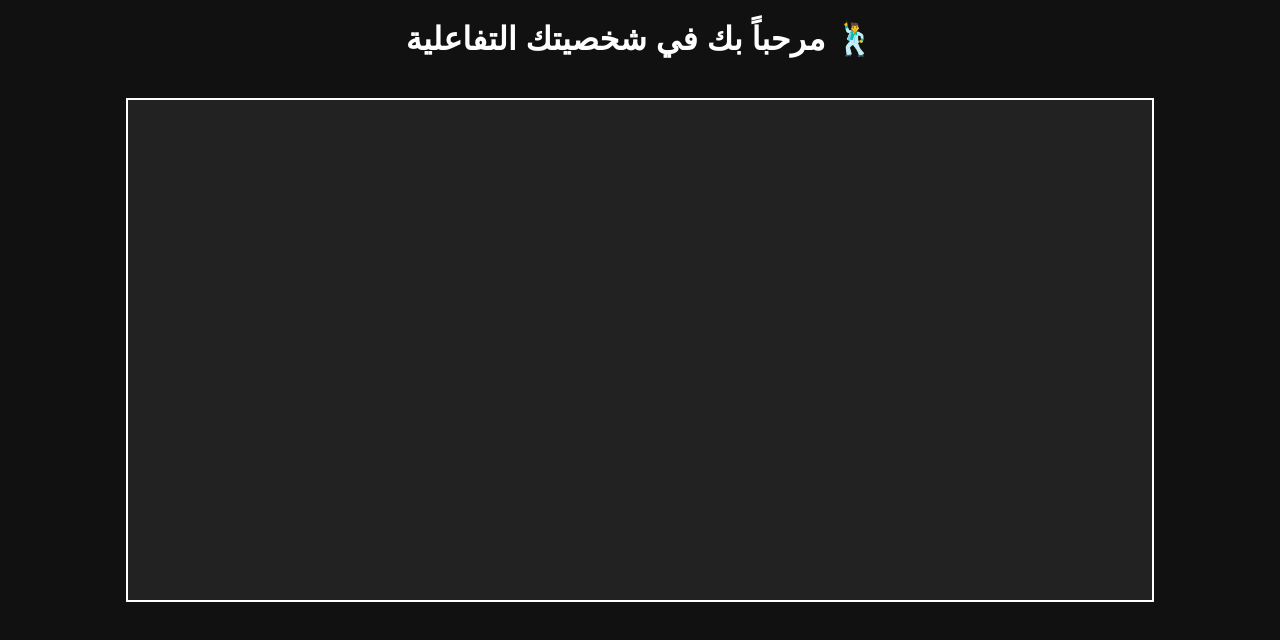
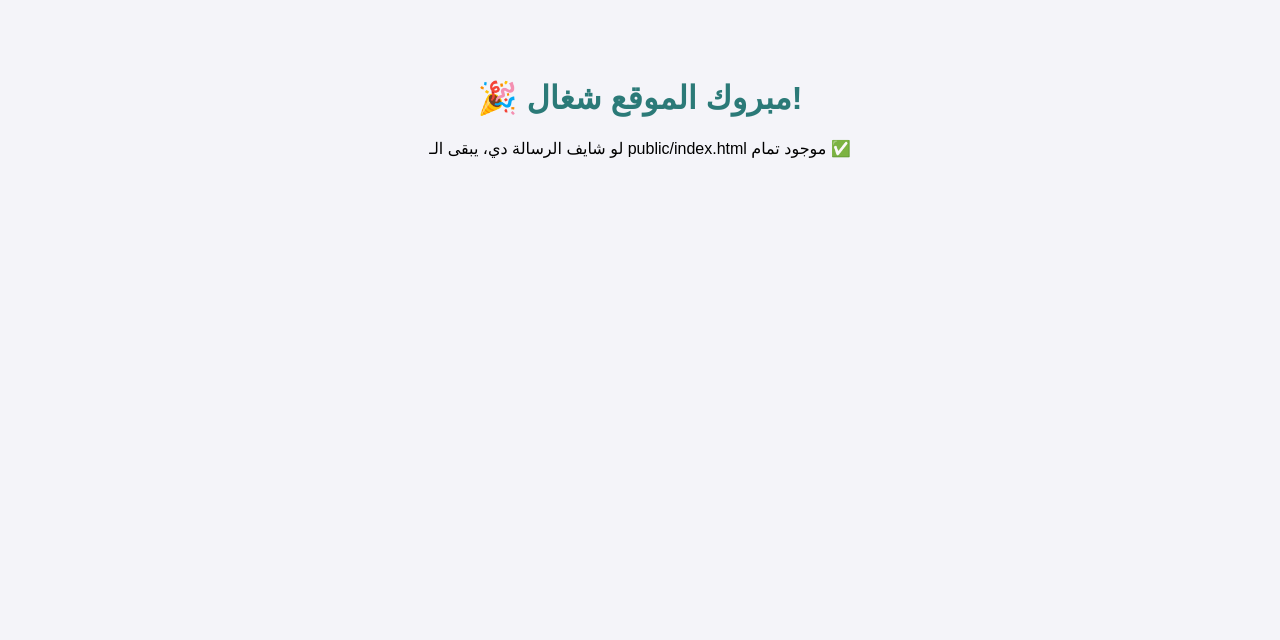
Before and after one commit to akmalfares/avatar--3d, a website: page index.html in a window 1280 px wide. Drawn offline with Linux system fonts and the light colour scheme.

Commit message:
Add files via upload
add folder public

```diff
--- a/app.js
+++ b/app.js
@@ -1,4 +1,3 @@
-// كود بسيط كبداية
-console.log("🎉 Avatar app is running!");
-
-// تقدر فيما بعد تضيف 3D model هنا باستخدام Three.js أو Babylon.js
+document.addEventListener("DOMContentLoaded", () => {
+  console.log("✅ JavaScript شغال!");
+});
--- a/index.html
+++ b/index.html
@@ -1,14 +1,13 @@
 <!DOCTYPE html>
 <html lang="ar">
 <head>
-  <meta charset="UTF-8" />
-  <meta name="viewport" content="width=device-width, initial-scale=1.0" />
-  <title>3D Avatar</title>
-  <link rel="stylesheet" href="style.css" />
+  <meta charset="UTF-8">
+  <title>تجربة Render</title>
+  <link rel="stylesheet" href="style.css">
 </head>
 <body>
-  <h1>مرحباً بك في شخصيتك التفاعلية 🕺</h1>
-  <canvas id="avatar"></canvas>
+  <h1>🎉 مبروك الموقع شغال!</h1>
+  <p>لو شايف الرسالة دي، يبقى الـ public/index.html موجود تمام ✅</p>
   <script src="app.js"></script>
 </body>
 </html>
--- a/style.css
+++ b/style.css
@@ -1,19 +1,10 @@
 body {
-  margin: 0;
   font-family: Arial, sans-serif;
+  background: #f4f4f9;
   text-align: center;
-  background: #111;
-  color: #fff;
+  padding: 50px;
 }
 
 h1 {
-  margin: 20px;
+  color: #2b7a78;
 }
-
-canvas {
-  width: 80%;
-  height: 500px;
-  background: #222;
-  border: 2px solid #fff;
-  margin-top: 20px;
-}
```
